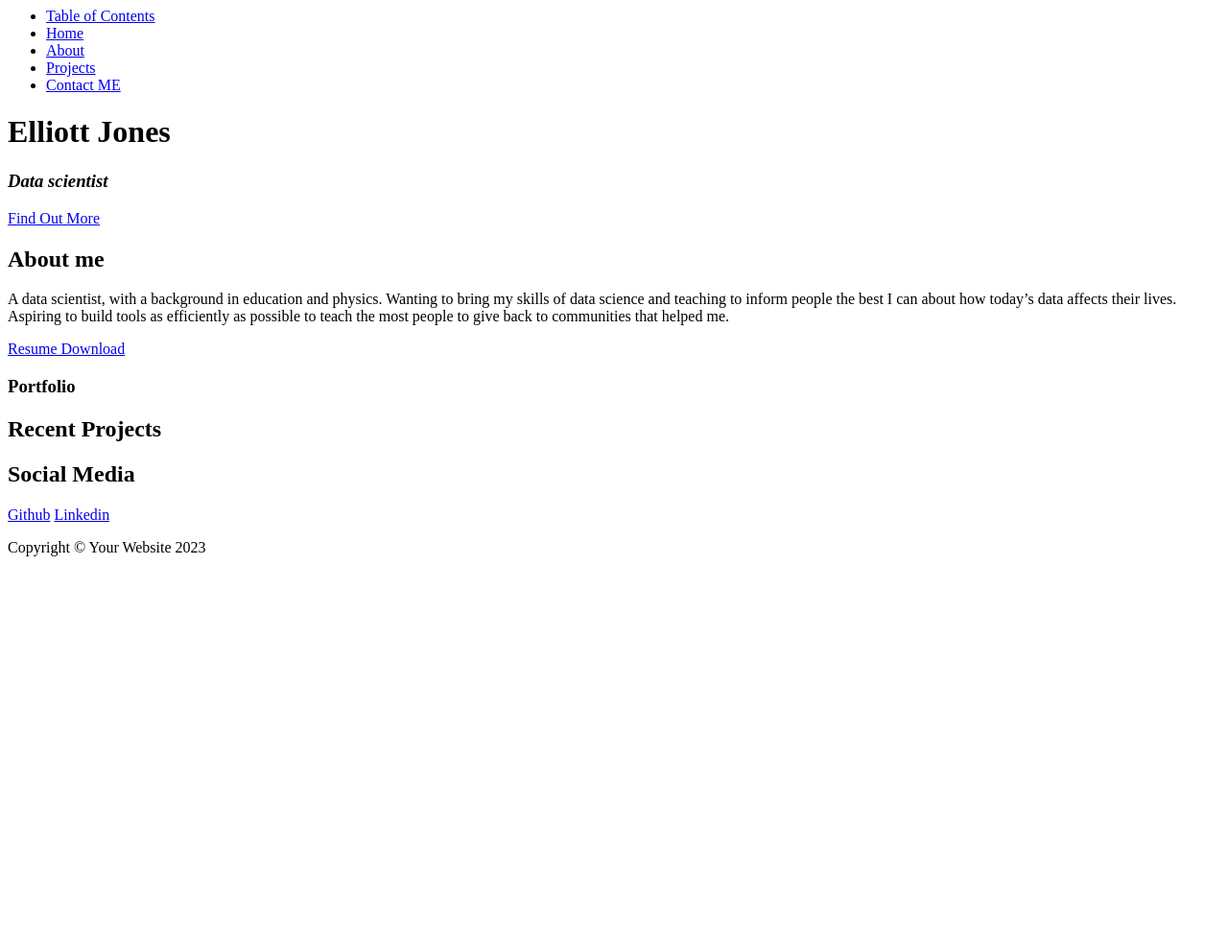
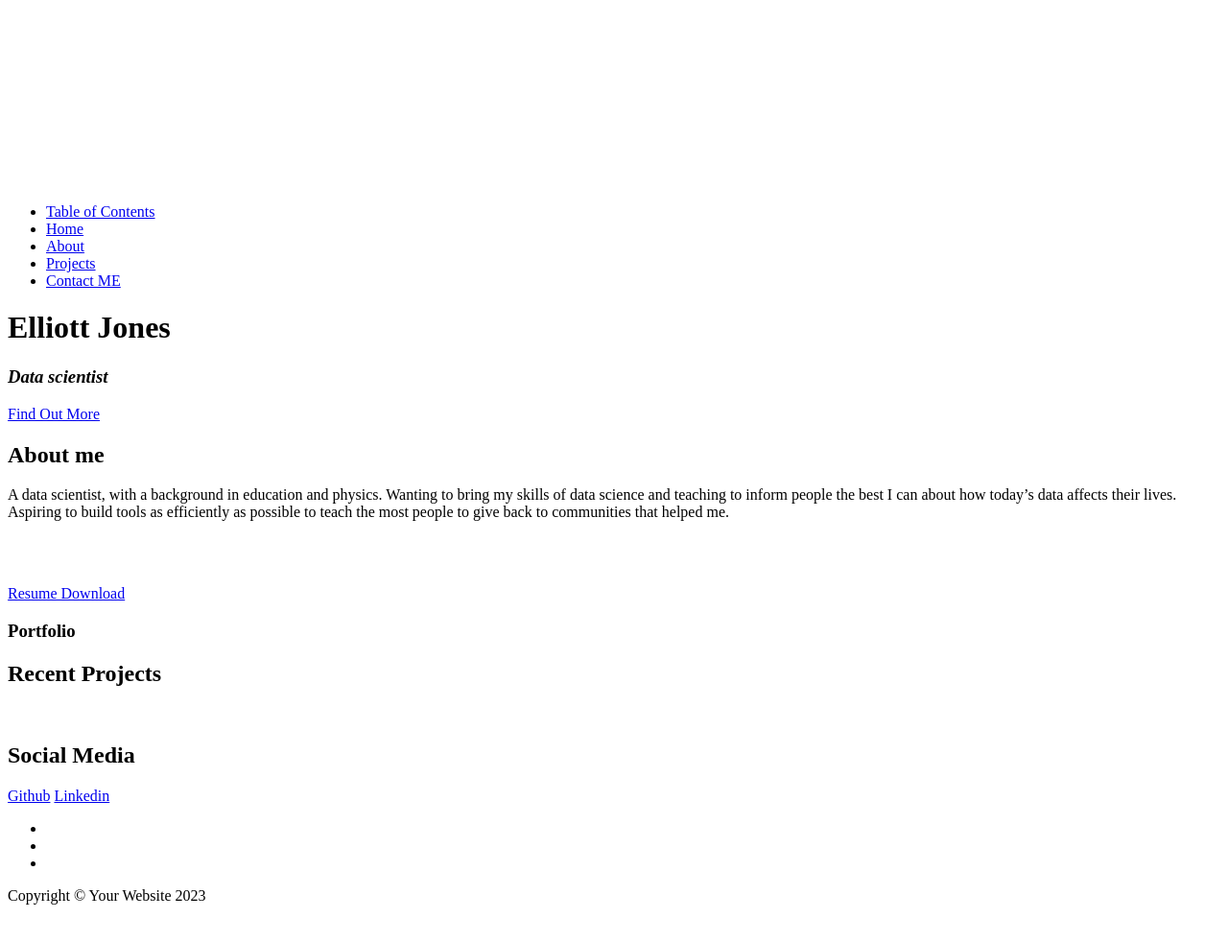
Before and after one commit to elliottjones56/elliottjones56.github.io, a plain HTML site: page index.html in a window 1280 px wide. Shown: the whole page at 96% size. Before the commit the page ends 800 px from the top, so only its background shows below. Drawn offline with Linux system fonts and the light colour scheme.

Commit message:
adding 2nd html test

```diff
--- a/index.html
+++ b/index.html
@@ -1,45 +1,79 @@
-<nav>
-    <ul>
-    <li><a href="#page-top">Table of Contents</a></li>
-    <li><a href="#page-top">Home</a></li>
-    <li><a href="#about">About</a></li>
-    <li><a href="#portfolio">Projects</a></li>
-    <li><a href="#contact">Contact ME</a></li>
+<p>&nbsp;</p>
+<!-- Favicon-->
+<p>&nbsp;</p>
+<!-- Font Awesome icons (free version)-->
+<p>&nbsp;</p>
+<!-- Simple line icons-->
+<p>&nbsp;</p>
+<!-- Google fonts-->
+<p>&nbsp;</p>
+<!-- Core theme CSS (includes Bootstrap)-->
+<p>&nbsp;</p>
+<!-- Navigation--><nav id="sidebar-wrapper">
+<ul class="sidebar-nav">
+<li class="sidebar-brand"><a href="#page-top">Table of Contents</a></li>
+<li class="sidebar-nav-item"><a href="#page-top">Home</a></li>
+<li class="sidebar-nav-item"><a href="#about">About</a></li>
+<li class="sidebar-nav-item"><a href="#portfolio">Projects</a></li>
+<li class="sidebar-nav-item"><a href="#contact">Contact ME</a></li>
 </ul>
-    </nav><header>
-    <div>
-    <h1>Elliott Jones</h1>
-    <h3><em>Data scientist</em></h3>
-    <a href="#about">Find Out More</a></div>
-    </header>
-    <section>
-    <div>
-    <div>
-    <div>
+</nav><!-- Header--><header class="masthead d-flex align-items-center">
+<div class="container px-4 px-lg-5 text-center">
+<h1 class="mb-1">Elliott Jones</h1>
+<h3 class="mb-5"><em>Data scientist</em></h3>
+<a class="btn btn-primary btn-xl" href="#about">Find Out More</a></div>
+</header><!-- About-->
+<section id="about" class="content-section bg-light">
+<div class="container px-4 px-lg-5 text-center">
+<div class="row gx-4 gx-lg-5 justify-content-center">
+<div class="col-lg-10">
 <h2>About me</h2>
-    <p>A data scientist, with a background in education and physics. Wanting to bring my skills of data science and teaching to inform people the best I can about how today&rsquo;s data affects their lives. Aspiring to build tools as efficiently as possible to teach the most people to give back to communities that helped me.</p>
+<p><span style="font-weight: 400;">A data scientist, with a background in education and physics. Wanting to bring my skills of data science and teaching to inform people the best I can about how today&rsquo;s data affects their lives. Aspiring to build tools as efficiently as possible to teach the most people to give back to communities that helped me.</span></p>
 </div>
 </div>
 </div>
 </section>
-    <section>
-    <div><a href="Elliott-resume.docx">Resume Download</a></div>
+<!-- Callout-->
+<section class="callout">
+<div class="container px-4 px-lg-5 text-center">
+<h2 class="mx-auto mb-5">&nbsp;</h2>
+<a class="btn btn-primary btn-xl" href="Elliott-resume.docx">Resume Download</a></div>
 </section>
-    <section>
-    <div>
-    <div>
-    <h3>Portfolio</h3>
-    <h2>Recent Projects</h2>
+<!-- Portfolio-->
+<section id="portfolio" class="content-section">
+<div class="container px-4 px-lg-5">
+<div class="content-section-heading text-center">
+<h3 class="text-secondary mb-0">Portfolio</h3>
+<h2 class="mb-5">Recent Projects</h2>
 </div>
+<div class="row gx-0">&nbsp;</div>
 </div>
 </section>
-    <section>
-    <div>
-    <h2>Social Media</h2>
-    <a href="https://github.com/elliottjones56">Github</a> <a href="https://www.linkedin.com/in/elliott-jones-w/">Linkedin</a></div>
+<!-- Call to Action-->
+<section class="content-section bg-primary text-white">
+<div class="container px-4 px-lg-5 text-center">
+<h2 class="mb-4">Social Media</h2>
+<a class="btn btn-xl btn-light me-4" href="https://github.com/elliottjones56">Github</a> <a class="btn btn-xl btn-dark" href="https://www.linkedin.com/in/elliott-jones-w/">Linkedin</a></div>
 </section>
-    <footer>
-    <div>
-    <p>Copyright &copy; Your Website 2023</p>
+        <!-- Footer-->
+        <footer class="footer text-center">
+            <div class="container px-4 px-lg-5">
+                <ul class="list-inline mb-5">
+                    <li class="list-inline-item">
+                        <a class="social-link rounded-circle text-white mr-3" href="#!"><i class="icon-social-facebook"></i></a>
+                    </li>
+                    <li class="list-inline-item">
+                        <a class="social-link rounded-circle text-white mr-3" href="#!"><i class="icon-social-linkedin"></i></a>
+                    </li>
+                    <li class="list-inline-item">
+                        <a class="social-link rounded-circle text-white" href="#!"><i class="icon-social-github"></i></a>
+                    </li>
+                </ul>
+                <p class="text-muted small mb-0">Copyright &copy; Your Website 2023</p>
             </div>
         </footer>
+<!-- Scroll to Top Button-->
+<p>&nbsp;</p>
+<!-- Bootstrap core JS-->
+<p>&nbsp;</p>
+<!-- Core theme JS-->
```
Lines whose indentation alone changed are shown as unchanged.
